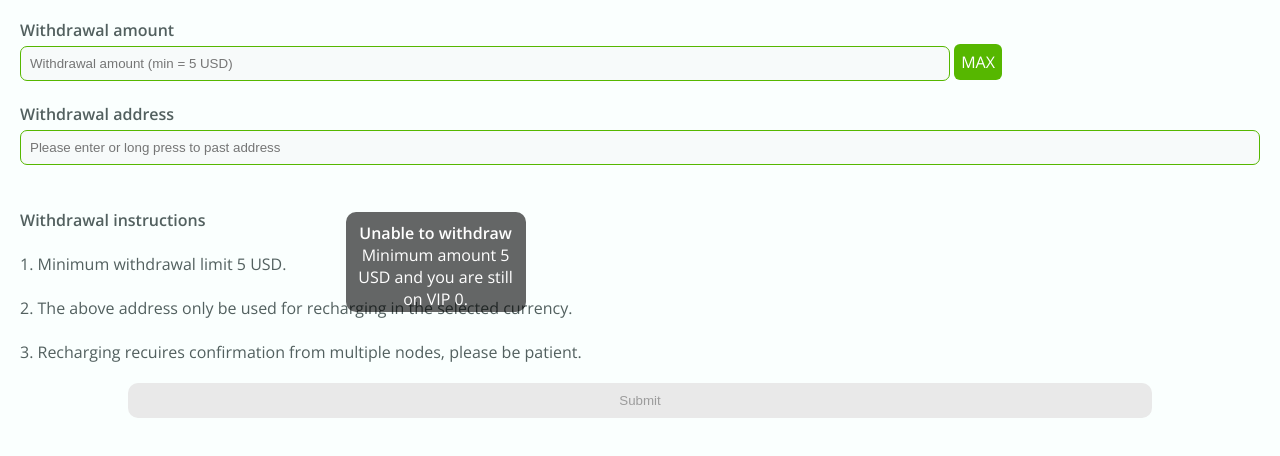
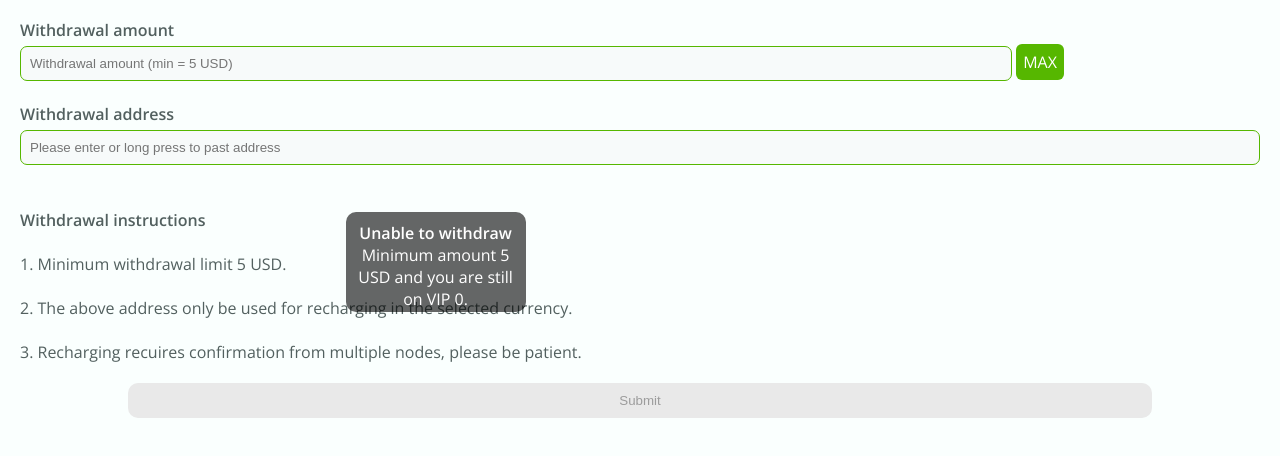
Before and after one commit to knowread/base, a plain HTML site: page dashboards/withdraw.html in a window 1280 px wide. Shown: the part 108-564 px from the top of the page. Drawn offline with nearby package versions, Linux system fonts and the light colour scheme.

Commit message:
Update withdraw.html

```diff
--- a/dashboards/withdraw.html
+++ b/dashboards/withdraw.html
@@ -48,7 +48,7 @@
 <div style="border: 1px solid #56b700; width: 100%; padding: 7px; border-radius: 7px; color: #56b700">USDT-TRC20 <i class='bx bx-down-arrow' style="font-size: 12px;"></i></div><br>
 
 <h4 style="padding-bottom: 5px;">Withdrawal amount</h4>
-<input type="name" placeholder="Withdrawal amount (min = 5 USD)" style="border: 1px solid #56b700; padding: 9px; border-radius: 7px; width: 75%;" disabled>
+<input type="name" placeholder="Withdrawal amount (min = 5 USD)" style="border: 1px solid #56b700; padding: 9px; border-radius: 7px; width: 80%;" disabled>
 <span style="color: white; background: #56b700; padding: 7px; border-radius: 6px;">MAX</span><br><br>
 
 <h4 style="padding-bottom: 5px;">Withdrawal address</h4>
```
